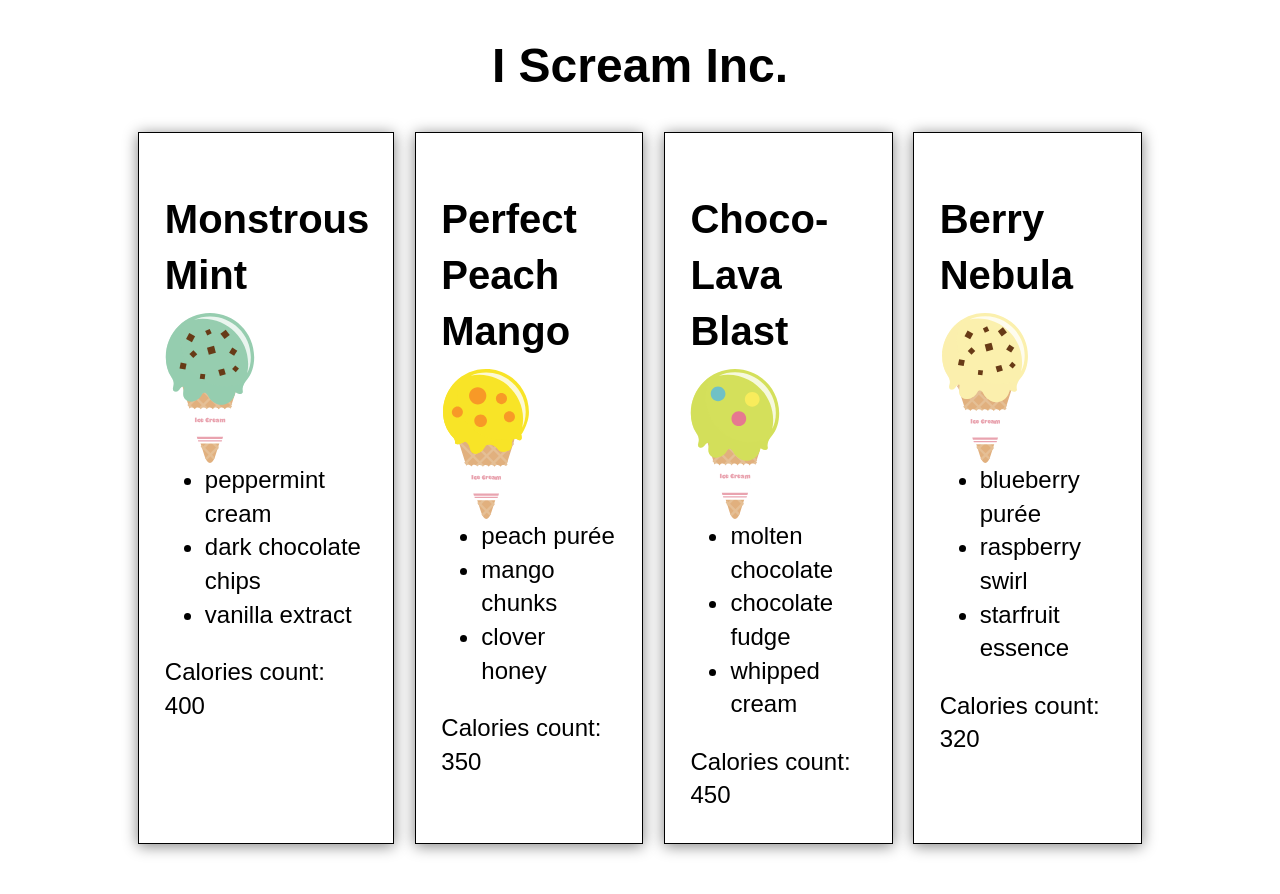
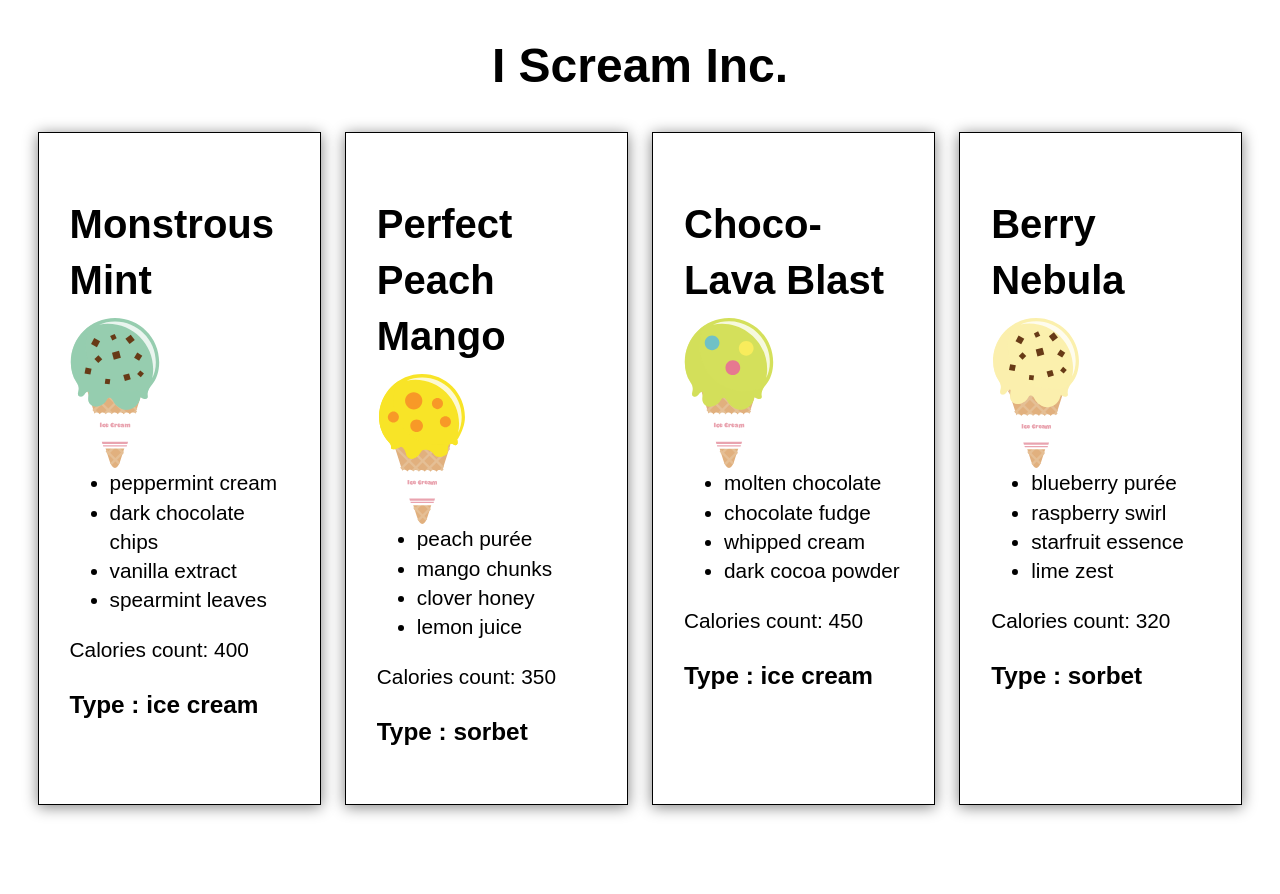
Before and after one commit to ArshdeepMahay06/COMP1073-GroupLab04, a plain HTML site: page index.html in a window 1280 px wide. Drawn offline with Linux system fonts and the light colour scheme.

Commit message:
adding some data in the json file as well as assigning it in comments

```diff
--- a/css/styles.css
+++ b/css/styles.css
@@ -9,9 +9,9 @@ html {
 
 body {
 	font-family: sans-serif;
-	font-size: 150%;
+	font-size: 1.3em;
 	line-height: 1.4;
-	width: 80%;
+	width: 96%;
 	margin: 0 auto;
 }
 
--- a/js/i-scream.json
+++ b/js/i-scream.json
@@ -1,30 +1,38 @@
 {
-  "companyName" : "I Scream Inc.",
-  "headOffice" : "South Pole, Antarctica",
-  "established" : 2001,
-  "active" : true,
-  "topFlavors" : [
+  "companyName": "I Scream Inc.",
+  "headOffice": "South Pole, Antarctica",
+  "established": 2001,
+  "active": true,
+  "topFlavors": [
     {
-      "name" : "Monstrous Mint",
-      "calories" : 400,
-      "type" : "ice cream",
-      "ingredients" : [
+      "name": "Monstrous Mint",
+      "calories": 400,
+      "type": "ice cream",
+      "ingredients": [
         "peppermint cream",
         "dark chocolate chips",
-        "vanilla extract"
+        "vanilla extract",
+        "spearmint leaves"
       ],
-      "image" : "chocolate-mint.svg"
+      "image": "chocolate-mint.svg",
+      "rating": 4.8,
+      "popularity": "High",
+      "season": "Year-round"
     },
     {
-      "name" : "Perfect Peach Mango",
-      "calories" : 350,
-      "type" : "sorbet",
-      "ingredients" : [
+      "name": "Perfect Peach Mango",
+      "calories": 350,
+      "type": "sorbet",
+      "ingredients": [
         "peach purée",
         "mango chunks",
-        "clover honey"
+        "clover honey",
+        "lemon juice"
       ],
-      "image" : "peach-mango.svg"
+      "image": "peach-mango.svg",
+      "rating": 4.5,
+      "popularity": "Medium",
+      "season": "Summer"
     },
     {
       "name": "Choco-Lava Blast",
@@ -33,9 +41,13 @@
       "ingredients": [
         "molten chocolate",
         "chocolate fudge",
-      "whipped cream"
+        "whipped cream",
+        "dark cocoa powder"
       ],
-  "image": "ice-cream-xtra1.svg"
+      "image": "ice-cream-xtra1.svg",
+      "rating": 4.9,
+      "popularity": "Very High",
+      "season": "Winter"
     },
     {
       "name": "Berry Nebula",
@@ -44,9 +56,13 @@
       "ingredients": [
         "blueberry purée",
         "raspberry swirl",
-      "starfruit essence"
+        "starfruit essence",
+        "lime zest"
       ],
-  "image": "ice-cream-xtra2.svg"
+      "image": "ice-cream-xtra2.svg",
+      "rating": 4.7,
+      "popularity": "High",
+      "season": "Spring"
     }
   ]
 }
--- a/js/json.js
+++ b/js/json.js
@@ -6,7 +6,8 @@ const section = document.querySelector("section");
 async function populate() {
   // Introducing JavaScript Object Notation (JSON): https://json.org/
   // STEP 4: Store the URL of a JSON file in a variable */
-  const requestURL = "https://raw.githubusercontent.com/ArshdeepMahay06/COMP1073-GroupLab04/main/js/i-scream.json";
+  const requestURL =
+    "https://raw.githubusercontent.com/ArshdeepMahay06/COMP1073-GroupLab04/main/js/i-scream.json";
   // STEP 5: Use the new URL to create a new request object
   const request = new Request(requestURL);
   console.log(request);
@@ -40,6 +41,7 @@ function populateHeader(jsonObj) {
 function showTopFlavors(jsonObj) {
   // STEP 10c: Attache the JSON topFlavors object to a variable
   let topFlavors = jsonObj.topFlavors;
+
   // STEP 10d: Loop through the topFlavors object
   for (let i = 0; i < topFlavors.length; i++) {
     // STEP 10e: build HTML elements for the content
@@ -49,12 +51,18 @@ function showTopFlavors(jsonObj) {
     let ul = document.createElement("ul");
     let calorieCount = document.createElement("p");
 
+    // add the rating
+
+    // add the season
+
+    let typeElement = document.createElement("p");
+    typeElement.innerHTML = `<h3>Type : ${jsonObj.topFlavors[i].type}</h3>`;
+
     // STEP 10f: Set the textContent property for each of the above elements (except the UL), based on the JSON content
     h2.textContent = topFlavors[i]["name"];
     image.setAttribute("src", "images/" + topFlavors[i].image);
 
     calorieCount.textContent = "Calories count: " + topFlavors[i].calories;
-
 
     // STEP 10g: Build a loop for the ingredients array in the JSON
     let ingredients = topFlavors[i]["ingredients"];
@@ -65,12 +73,15 @@ function showTopFlavors(jsonObj) {
       ul.appendChild(listItem);
     }
 
-
     // STEP 10h: Append each of the above HTML elements to the ARTICLE element
     article.appendChild(h2);
     article.appendChild(image);
     article.appendChild(ul);
     article.appendChild(calorieCount);
+    article.appendChild(typeElement);
+
+    // add the rating and season
+
     // STEP 10i: Append each complete ARTICLE element to the SECTION element
     section.appendChild(article);
   }
```
Lines whose indentation alone changed are shown as unchanged.
